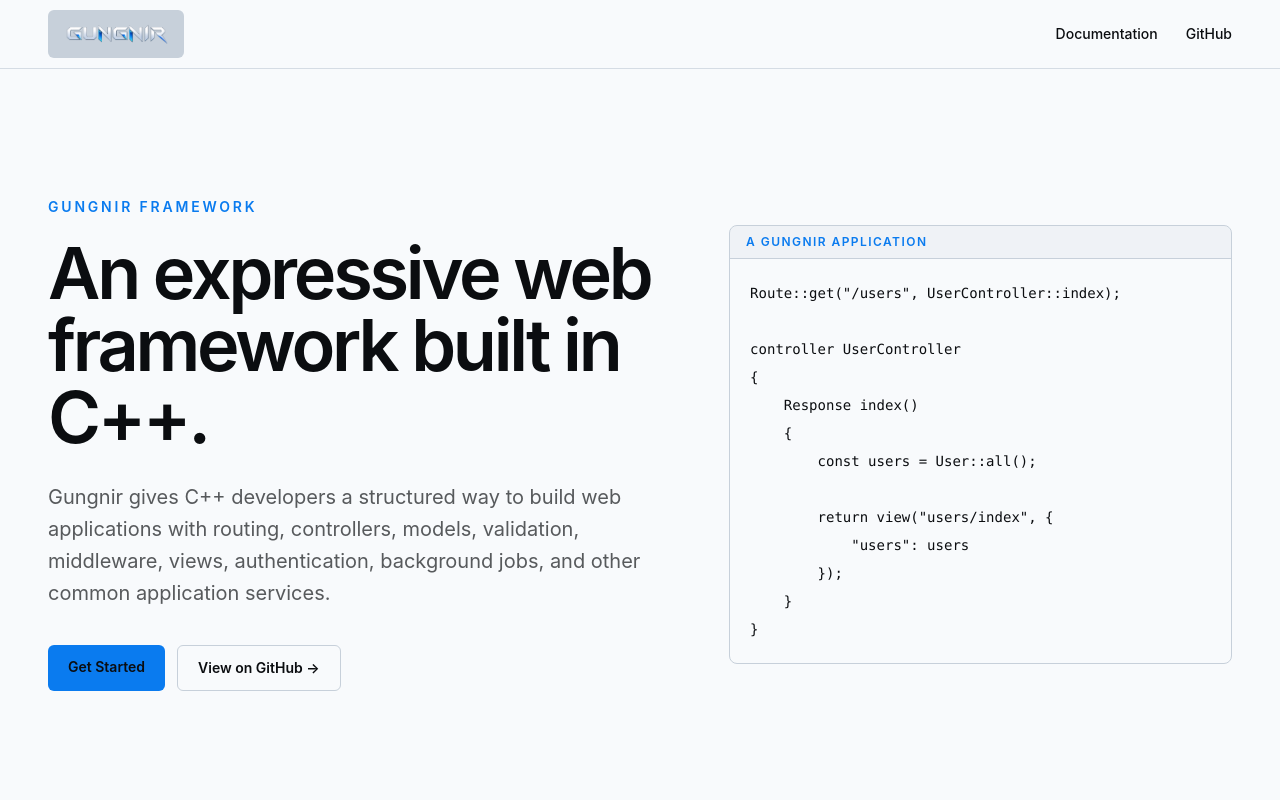
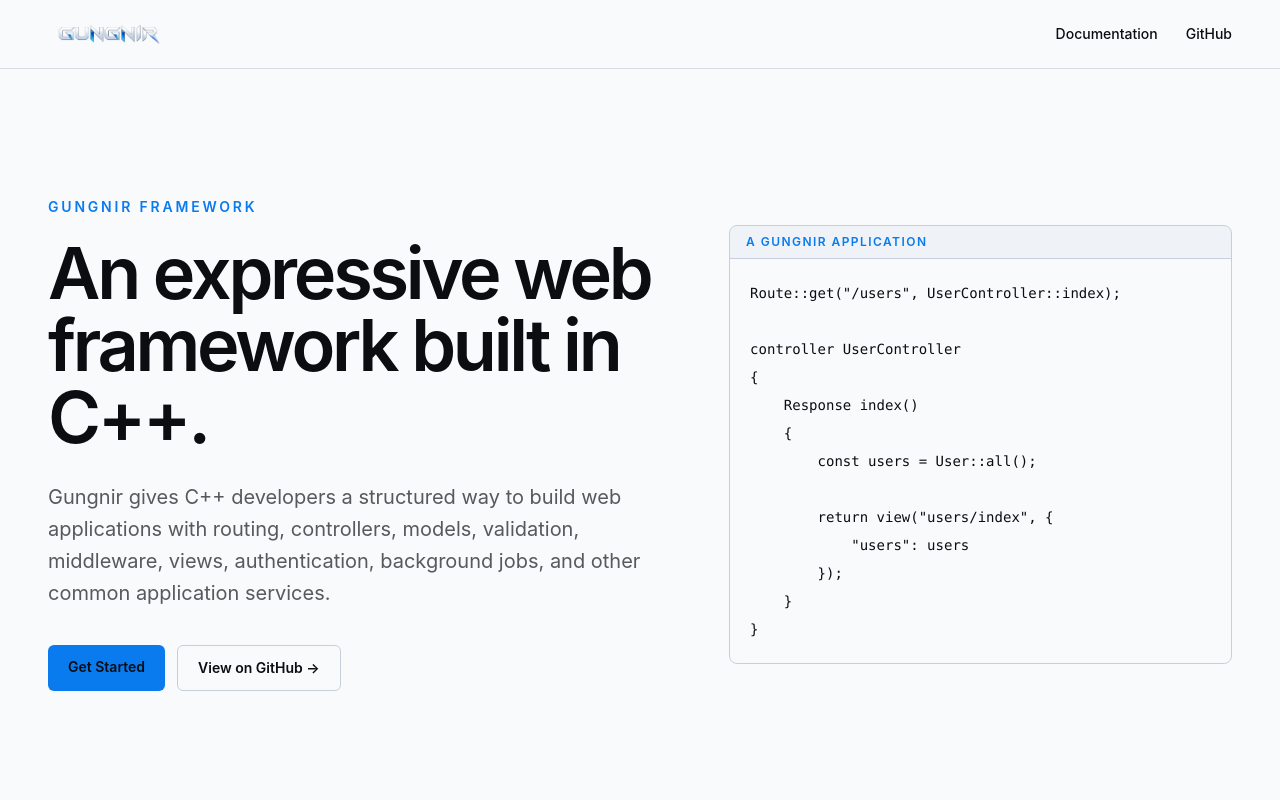
Before and after one commit to justinangeloperez327/next-gungnir, a Next.js app: page / in a window 1280 px wide. Shown: the top 800 px of the page. Built offline with nearby package versions, Linux system fonts and the light colour scheme.

Commit message:
Remove logo background treatment

```diff
--- a/components/layout/SiteHeader.tsx
+++ b/components/layout/SiteHeader.tsx
@@ -5,11 +5,7 @@ export function SiteHeader() {
   return (
     <header className="sticky top-0 z-50 border-b border-gungnir-silver/70 bg-gungnir-white/95 backdrop-blur">
       <div className="mx-auto flex h-[68px] max-w-7xl items-center justify-between px-5 sm:px-8 lg:px-12">
-        <Link
-          href="/"
-          aria-label="Gungnir home"
-          className="flex items-center rounded-md bg-gungnir-silver px-2 py-1"
-        >
+        <Link href="/" aria-label="Gungnir home" className="flex items-center">
           <Image
             src="/images/logo.png"
             alt="Gungnir"
```
